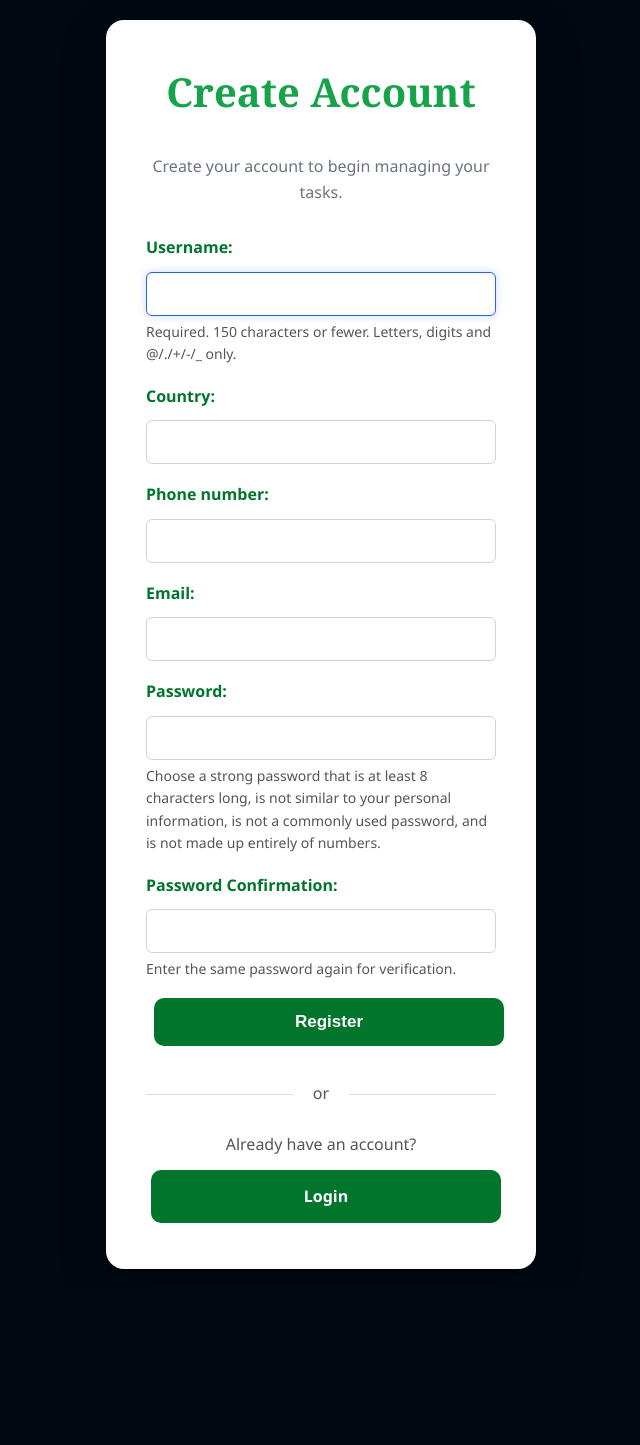
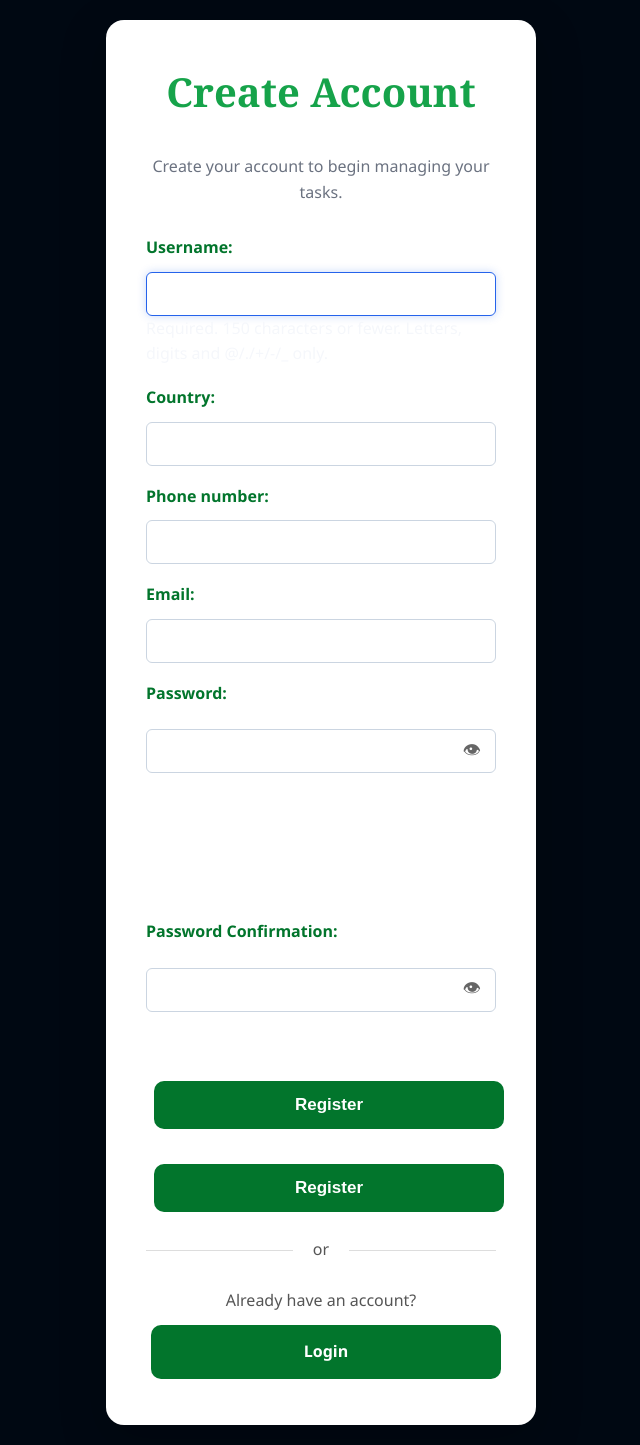
Before and after one commit to remzyayo/ALX_CapstoneProject, a Django app: page /register/ in a window 1280 px wide. Shown: the whole page, without its empty margins (319-959 px from the left). Before the commit the page ends 1269 px from the top, so only its background shows below. Run offline with Django 5.2, Linux system fonts and the light colour scheme.

Commit message:
password toggle updated

```diff
--- a/expenses/templates/registration/register.html
+++ b/expenses/templates/registration/register.html
@@ -24,7 +24,61 @@
 
             {% csrf_token %}
 
-            {{ form.as_p }}
+            <form method="POST">
+    {% csrf_token %}
+
+    <p>
+        {{ form.username.label_tag }}
+        {{ form.username }}
+        {{ form.username.help_text }}
+    </p>
+
+    <p>
+        {{ form.country.label_tag }}
+        {{ form.country }}
+        {{ form.country.help_text }}
+    </p>
+
+    <p>
+        {{ form.phone_number.label_tag }}
+        {{ form.phone_number }}
+        {{ form.phone_number.help_text }}
+    </p>
+
+    <p>
+        {{ form.email.label_tag }}
+        {{ form.email }}
+        {{ form.email.help_text }}
+    </p>
+
+    <p>
+        {{ form.password1.label_tag }}
+
+        <div class="password-wrapper">
+            {{ form.password1 }}
+            <span class="toggle-password"
+                  onclick="togglePassword('id_password1', this)">👁</span>
+        </div>
+
+        {{ form.password1.help_text }}
+    </p>
+
+    <p>
+        {{ form.password2.label_tag }}
+
+        <div class="password-wrapper">
+            {{ form.password2 }}
+            <span class="toggle-password"
+                  onclick="togglePassword('id_password2', this)">👁</span>
+        </div>
+
+        {{ form.password2.help_text }}
+    </p>
+
+    <button type="submit" class="login-btn">
+        Register
+    </button>
+</form>
 
             <button type="submit" class="login-btn">
                 Register
@@ -81,5 +135,18 @@
 
 });
     </script>
+    <script>
+function togglePassword(id, icon) {
+    const input = document.getElementById(id);
+
+    if (input.type === "password") {
+        input.type = "text";
+        icon.textContent = "🙈";
+    } else {
+        input.type = "password";
+        icon.textContent = "👁";
+    }
+}
+</script>
 </body>
 </html>
```
